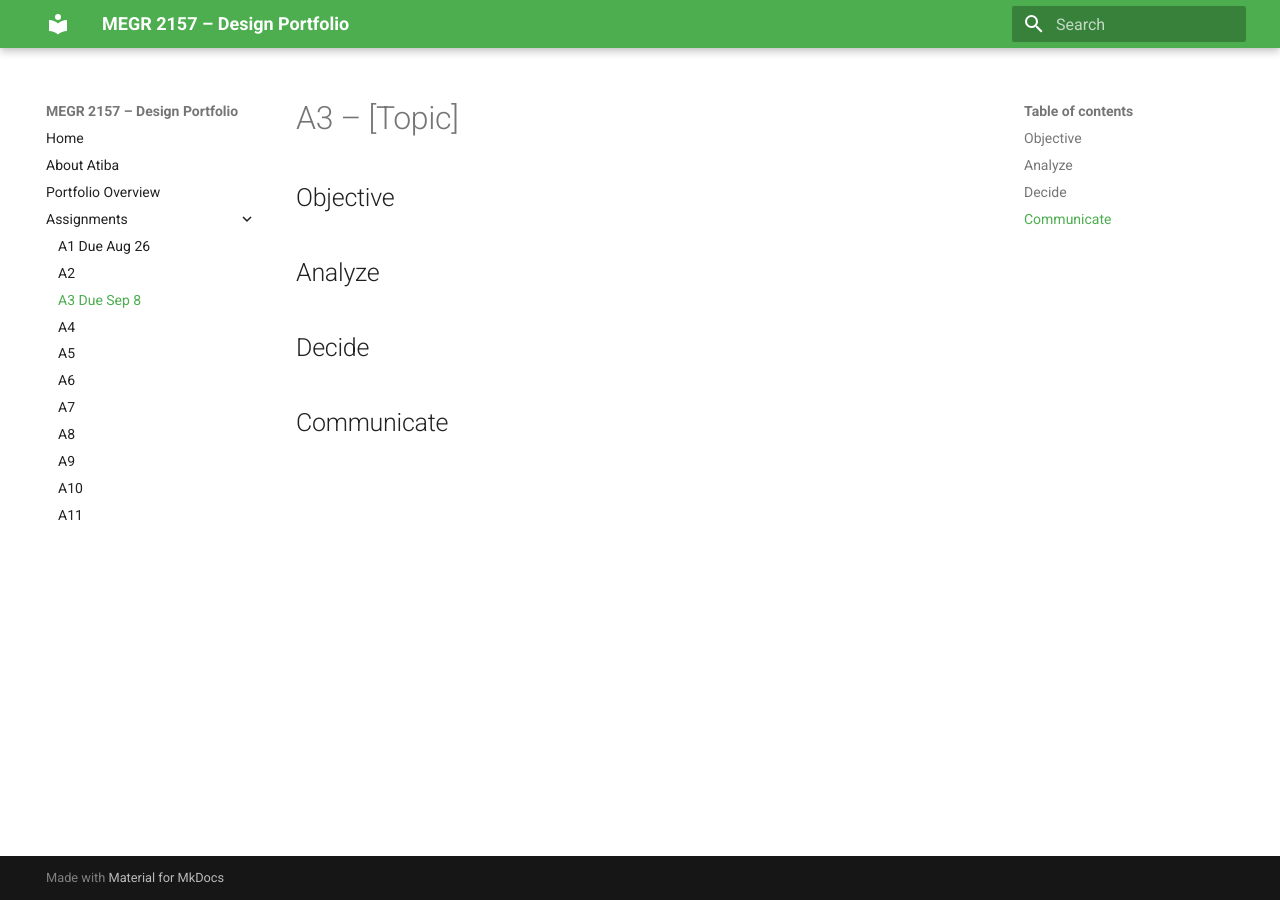
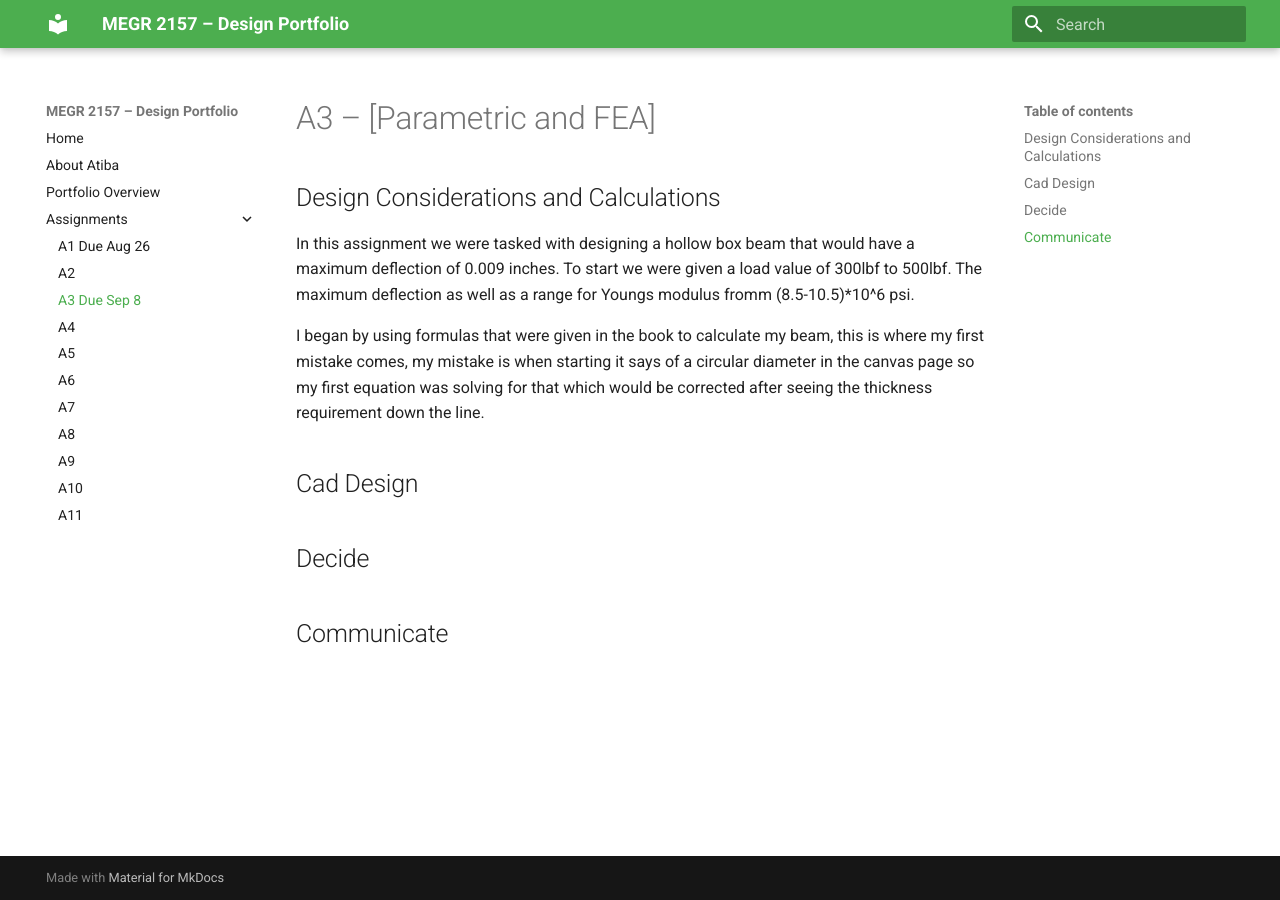
Before and after one commit to AtibaJ/megr2157-portfolio, an MkDocs documentation site: the page built from docs/assignments/A03/index.md, in a window 1280 px wide. Built offline with MkDocs 1.6.1 and Material for MkDocs 9.7.7, drawn with Linux system fonts in a browser that asks for light colours.

Commit message:
Update index.md

```diff
--- a/docs/assignments/A03/index.md
+++ b/docs/assignments/A03/index.md
@@ -1,9 +1,13 @@
-# A3 – [Topic]
+# A3 – [Parametric and FEA]
 
-## Objective
+## Design Considerations and Calculations
+
+In this assignment we were tasked with designing a hollow box beam that would have a maximum deflection of 0.009 inches. To start we were given a load value of 300lbf to 500lbf. The maximum deflection as well as a range for Youngs modulus fromm (8.5-10.5)*10^6 psi.
+
+I began by using formulas that were given in the book to calculate my beam, this is where my first mistake comes, my mistake is when starting it says of a circular diameter in the canvas page so my first equation was solving for that which would be corrected after seeing the thickness requirement down the line.
 
 
-## Analyze
+## Cad Design
 
 
 ## Decide
```
